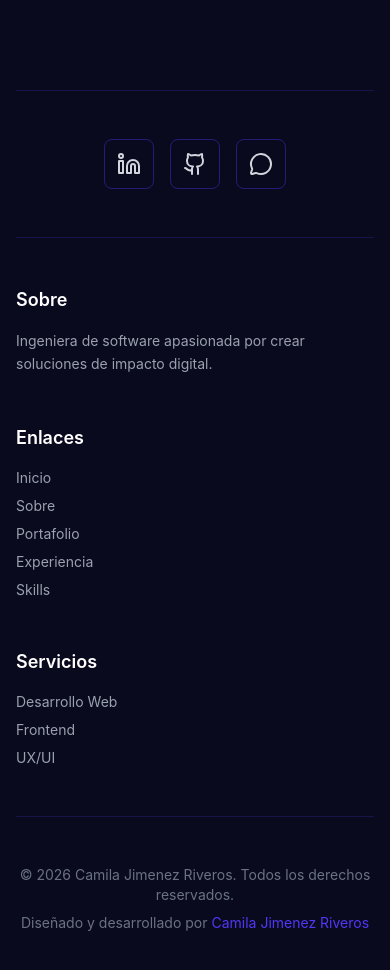
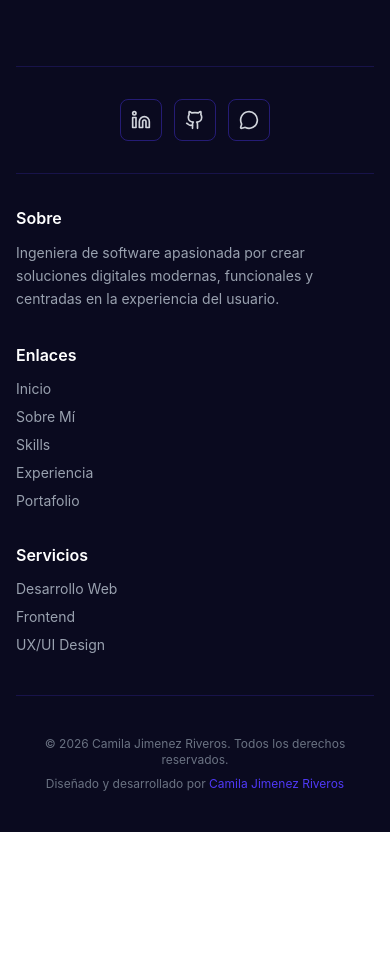
Before and after one commit to Cam-JR/Cam-Portafolio, a Next.js app: page / in a window 390 px wide. Shown: the part 8500-9470 px from the top of the page. After the commit the page ends 9332 px from the top, so only its background shows below. Built offline with nearby package versions, Linux system fonts and the light colour scheme.

Commit message:
Cambios en Footer

```diff
--- a/src/components/Footer.tsx
+++ b/src/components/Footer.tsx
@@ -2,116 +2,146 @@ import { Github, Linkedin, MessageCircle } from "lucide-react";
 
 export default function Footer() {
   return (
-    <footer className="bg-[#0A0A1F] text-gray-300 py-16 px-4">
-
-      {/* Línea divisoria */}
-        <div className="border-t border-[#4F39F6]/20 mb-12"></div>
+    <footer className="bg-[#0A0A1F] text-gray-300 py-10 sm:py-14 lg:py-16 px-4">
 
       <div className="max-w-6xl mx-auto">
+
+        {/* Línea divisoria */}
+        <div className="border-t border-[#4F39F6]/20 mb-8 sm:mb-12"></div>
+
         {/* Iconos Sociales */}
-        <div className="flex justify-center gap-4 mb-12">
+        <div className="flex justify-center gap-3 sm:gap-4 mb-8 sm:mb-12">
           <a
             href="https://www.linkedin.com/in/cam-jimenez/"
             target="_blank"
             rel="noopener noreferrer"
-            className="p-3 border border-[#4F39F6]/40 rounded-lg hover:border-[#4F39F6] hover:text-[#4F39F6] transition-colors"
+            className="p-2.5 sm:p-3 border border-[#4F39F6]/40 rounded-lg hover:border-[#4F39F6] hover:text-[#4F39F6] transition-colors"
           >
-            <Linkedin className="w-6 h-6" />
+            <Linkedin className="w-5 h-5 sm:w-6 sm:h-6" />
           </a>
+
           <a
             href="https://github.com/Cam-JR"
             target="_blank"
             rel="noopener noreferrer"
-            className="p-3 border border-[#4F39F6]/40 rounded-lg hover:border-[#4F39F6] hover:text-[#4F39F6] transition-colors"
+            className="p-2.5 sm:p-3 border border-[#4F39F6]/40 rounded-lg hover:border-[#4F39F6] hover:text-[#4F39F6] transition-colors"
           >
-            <Github className="w-6 h-6" />
+            <Github className="w-5 h-5 sm:w-6 sm:h-6" />
           </a>
+
           <a
             href="https://wa.me/5733158741"
             target="_blank"
             rel="noopener noreferrer"
-            className="p-3 border border-[#4F39F6]/40 rounded-lg hover:border-[#4F39F6] hover:text-[#4F39F6] transition-colors"
+            className="p-2.5 sm:p-3 border border-[#4F39F6]/40 rounded-lg hover:border-[#4F39F6] hover:text-[#4F39F6] transition-colors"
           >
-            <MessageCircle className="w-6 h-6" />
+            <MessageCircle className="w-5 h-5 sm:w-6 sm:h-6" />
           </a>
         </div>
 
         {/* Línea divisoria */}
-        <div className="border-t border-[#4F39F6]/20 mb-12"></div>
+        <div className="border-t border-[#4F39F6]/20 mb-8 sm:mb-12"></div>
 
-        {/* Contenido Principal - 3 Columnas */}
-        <div className="grid md:grid-cols-3 gap-12 mb-12">
+
+        {/* Contenido Principal */}
+        <div className="
+          grid
+          grid-cols-1
+          sm:grid-cols-2
+          lg:grid-cols-3
+          gap-8
+          sm:gap-10
+          lg:gap-12
+          mb-10
+        ">
+
           {/* Sobre */}
           <div>
-            <h3 className="text-white font-semibold text-lg mb-4">Sobre</h3>
-            <p className="text-gray-400 text-sm leading-relaxed">
-              Ingeniera de software apasionada por crear soluciones de impacto digital.
+            <h3 className="text-white font-semibold text-base sm:text-lg mb-3 sm:mb-4">
+              Sobre
+            </h3>
+
+            <p className="text-gray-400 text-sm leading-relaxed max-w-sm">
+              Ingeniera de software apasionada por crear soluciones digitales
+              modernas, funcionales y centradas en la experiencia del usuario.
             </p>
           </div>
 
+
           {/* Enlaces */}
           <div>
-            <h3 className="text-white font-semibold text-lg mb-4">Enlaces</h3>
+            <h3 className="text-white font-semibold text-base sm:text-lg mb-3 sm:mb-4">
+              Enlaces
+            </h3>
+
             <ul className="space-y-2 text-sm">
-              <li>
-                <a href="#hero" className="text-gray-400 hover:text-[#4F39F6] transition-colors">
-                  Inicio
-                </a>
+              {[
+                ["Inicio", "#hero"],
+                ["Sobre Mí", "#about"],
+                ["Skills", "#skills"],
+                ["Experiencia", "#experience"],
+                ["Portafolio", "#projects"],
+              ].map(([name, link]) => (
+                <li key={name}>
+                  <a
+                    href={link}
+                    className="text-gray-400 hover:text-[#4F39F6] transition-colors"
+                  >
+                    {name}
+                  </a>
+                </li>
+              ))}
+            </ul>
+          </div>
+
+
+          {/* Servicios */}
+          <div>
+            <h3 className="text-white font-semibold text-base sm:text-lg mb-3 sm:mb-4">
+              Servicios
+            </h3>
+
+            <ul className="space-y-2 text-sm">
+              <li className="text-gray-400">
+                Desarrollo Web
               </li>
-              <li>
-                <a href="#about" className="text-gray-400 hover:text-[#4F39F6] transition-colors">
-                  Sobre
-                </a>
+
+              <li className="text-gray-400">
+                Frontend
               </li>
-              <li>
-                <a href="#projects" className="text-gray-400 hover:text-[#4F39F6] transition-colors">
-                  Portafolio
-                </a>
-              </li>
-              <li>
-                <a href="#experience" className="text-gray-400 hover:text-[#4F39F6] transition-colors">
-                  Experiencia
-                </a>
-              </li>
-              <li>
-                <a href="#skills" className="text-gray-400 hover:text-[#4F39F6] transition-colors">
-                  Skills
-                </a>
+
+              <li className="text-gray-400">
+                UX/UI Design
               </li>
             </ul>
           </div>
 
-          {/* Servicios */}
-          <div>
-            <h3 className="text-white font-semibold text-lg mb-4">Servicios</h3>
-            <ul className="space-y-2 text-sm">
-              <li>
-                <span className="text-gray-400">Desarrollo Web</span>
-              </li>
-              <li>
-                <span className="text-gray-400">Frontend</span>
-              </li>
-              <li>
-                <span className="text-gray-400">UX/UI</span>
-              </li>
-            </ul>
-          </div>
         </div>
 
+
         {/* Línea divisoria */}
-        <div className="border-t border-[#4F39F6]/20 py-6"></div>
+        <div className="border-t border-[#4F39F6]/20 py-5 sm:py-6"></div>
 
-        {/* Copyright y Créditos */}
-        <div className="text-center text-sm text-gray-500">
-          <p>© 2026 Camila Jimenez Riveros. Todos los derechos reservados.</p>
+
+        {/* Copyright */}
+        <div className="text-center text-xs sm:text-sm text-gray-500 px-2">
+          <p>
+            © 2026 Camila Jimenez Riveros. Todos los derechos reservados.
+          </p>
+
           <p className="mt-2">
             Diseñado y desarrollado por{" "}
-            <a href="#" className="text-[#4F39F6] hover:underline">
+            <a
+              href="#"
+              className="text-[#4F39F6] hover:underline"
+            >
               Camila Jimenez Riveros
             </a>
           </p>
         </div>
+
       </div>
+
     </footer>
   );
 }
```
